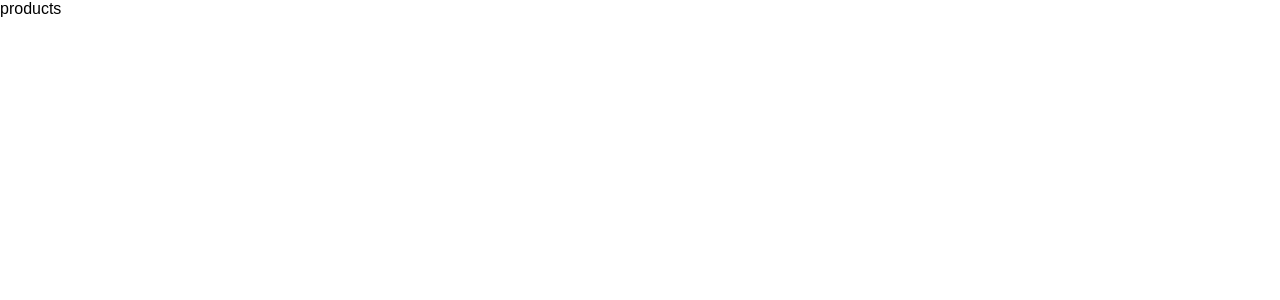
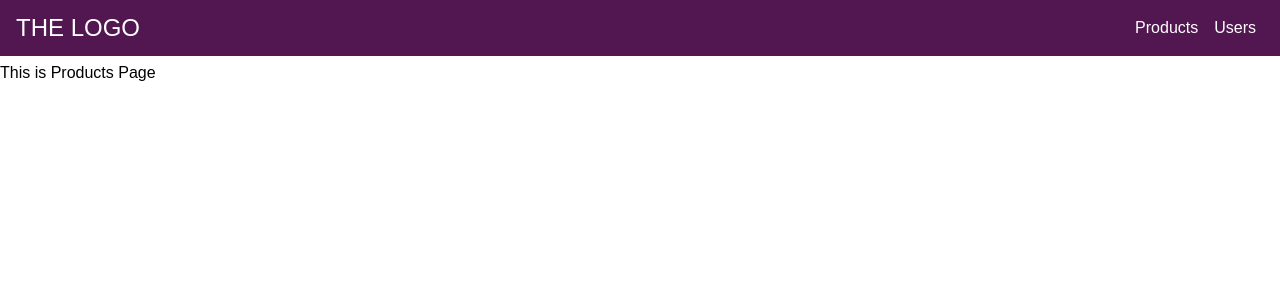
Before and after one commit to gwu1234/ResponsiveReact, a React (Create React App) app: page /products in a window 1280 px wide. Shown: the top 300 px of the page. Built offline with nearby package versions, Linux system fonts and the light colour scheme.

Commit message:
improvement

```diff
--- a/src/components/Products.js
+++ b/src/components/Products.js
@@ -1,13 +1,42 @@
 import React, { Component } from 'react';
 
+import Toolbar from './Toolbar/Toolbar';
+import MenuBar from './MenuBar/MenuBar';
+import Backdrop from './Backdrop/Backdrop';
+
 class Products extends Component {
-    render() {
-        return (
-            <div className="">
-                products
-            </div>
-        )
+  state = {
+    menuBarOpen: false
+  };
+
+  drawerToggleClickHandler = () => {
+    this.setState((prevState) => {
+      return {menuBarOpen: !prevState.menuBarOpen};
+    });
+  };
+
+  backdropClickHandler = () => {
+    this.setState({menuBarOpen: false});
+  };
+
+  render() {
+    let backdrop;
+
+    if (this.state.menuBarOpen) {
+      backdrop = <Backdrop click={this.backdropClickHandler} />
     }
+    return (
+      <div style={{height: '100%'}}>
+        <Toolbar drawerClickHandler={this.drawerToggleClickHandler} />
+        <MenuBar show={this.state.menuBarOpen} />
+        {backdrop}
+        <div style={{marginTop: '64px'}}>
+          <p>This is Products Page </p>
+        </div>
+
+      </div>
+    );
+  }
 }
 
 export default Products;
--- a/src/components/Users.js
+++ b/src/components/Users.js
@@ -1,13 +1,42 @@
 import React, { Component } from 'react';
 
+import Toolbar from './Toolbar/Toolbar';
+import MenuBar from './MenuBar/MenuBar';
+import Backdrop from './Backdrop/Backdrop';
+
 class Users extends Component {
-    render() {
-        return (
-            <div className="">
-                users
-            </div>
-        )
+  state = {
+    menuBarOpen: false
+  };
+
+  drawerToggleClickHandler = () => {
+    this.setState((prevState) => {
+      return {menuBarOpen: !prevState.menuBarOpen};
+    });
+  };
+
+  backdropClickHandler = () => {
+    this.setState({menuBarOpen: false});
+  };
+
+  render() {
+    let backdrop;
+
+    if (this.state.menuBarOpen) {
+      backdrop = <Backdrop click={this.backdropClickHandler} />
     }
+    return (
+      <div style={{height: '100%'}}>
+        <Toolbar drawerClickHandler={this.drawerToggleClickHandler} />
+        <MenuBar show={this.state.menuBarOpen} />
+        {backdrop}
+        <div style={{marginTop: '64px'}}>
+          <p>This is Users Page </p>
+        </div>
+
+      </div>
+    );
+  }
 }
 
 export default Users;
```
